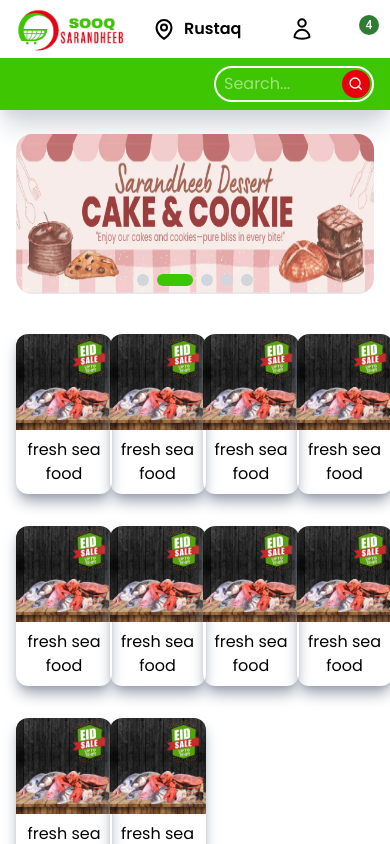
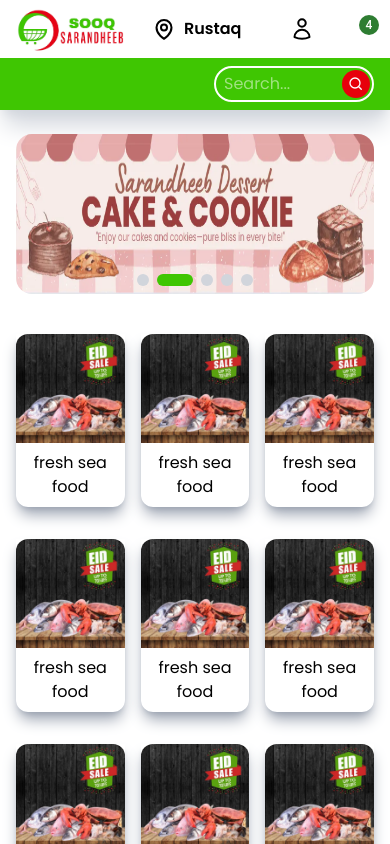
Before and after one commit to muhammadh03/sooq-sarandheeb, a React (Vite) app: page / in a window 390 px wide. Shown: the top 844 px of the page. Built offline with nearby package versions, Linux system fonts and the light colour scheme; some icons are missing.

Commit message:
card updated

```diff
--- a/src/Components/Card.jsx
+++ b/src/Components/Card.jsx
@@ -3,7 +3,7 @@
 const Card = () => {
   return (
     <div className='my-2'>
-      <div className='w-24 md:w-[7.6rem] lg:w-48 rounded-b-xl shadow-lg shadow-gray-400'>
+      <div className='xs:w-[6.5rem] md:w-[7.6rem] lg:w-48 rounded-b-xl shadow-lg shadow-gray-400'>
         <img src={CardFour} alt="" className='rounded-t-xl' />
         <div className='text-center p-2'>
             <p>
--- a/src/Layout/HomeContent.jsx
+++ b/src/Layout/HomeContent.jsx
@@ -6,7 +6,7 @@
   return (
     <div>
       <Banner />
-      <div className='container mt-4 grid grid-cols-4 md:grid-cols-5 gap-4 md:gap-6 lg:gap-12'>
+      <div className='container mt-4 grid grid-cols-3 md:grid-cols-5 gap-4 md:gap-6 lg:gap-12'>
       <Card />
       <Card />
       <Card />
```
